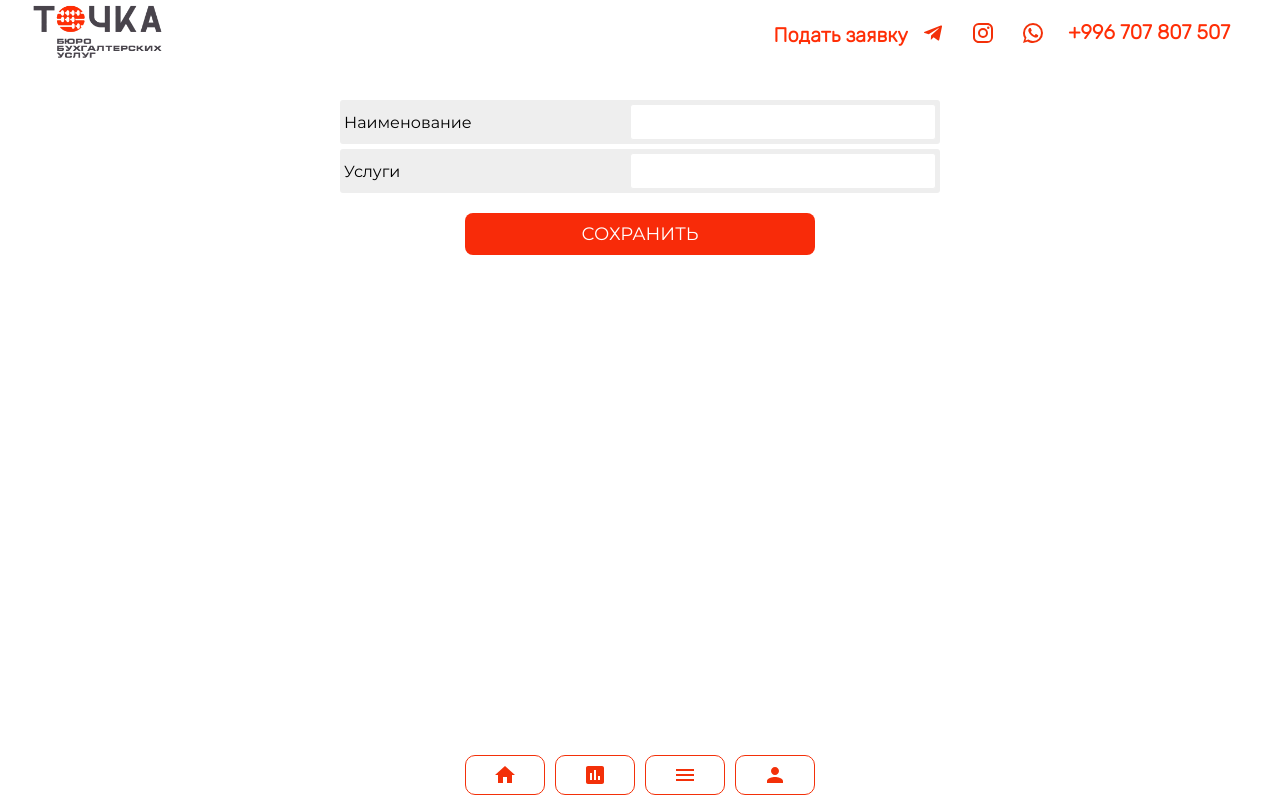
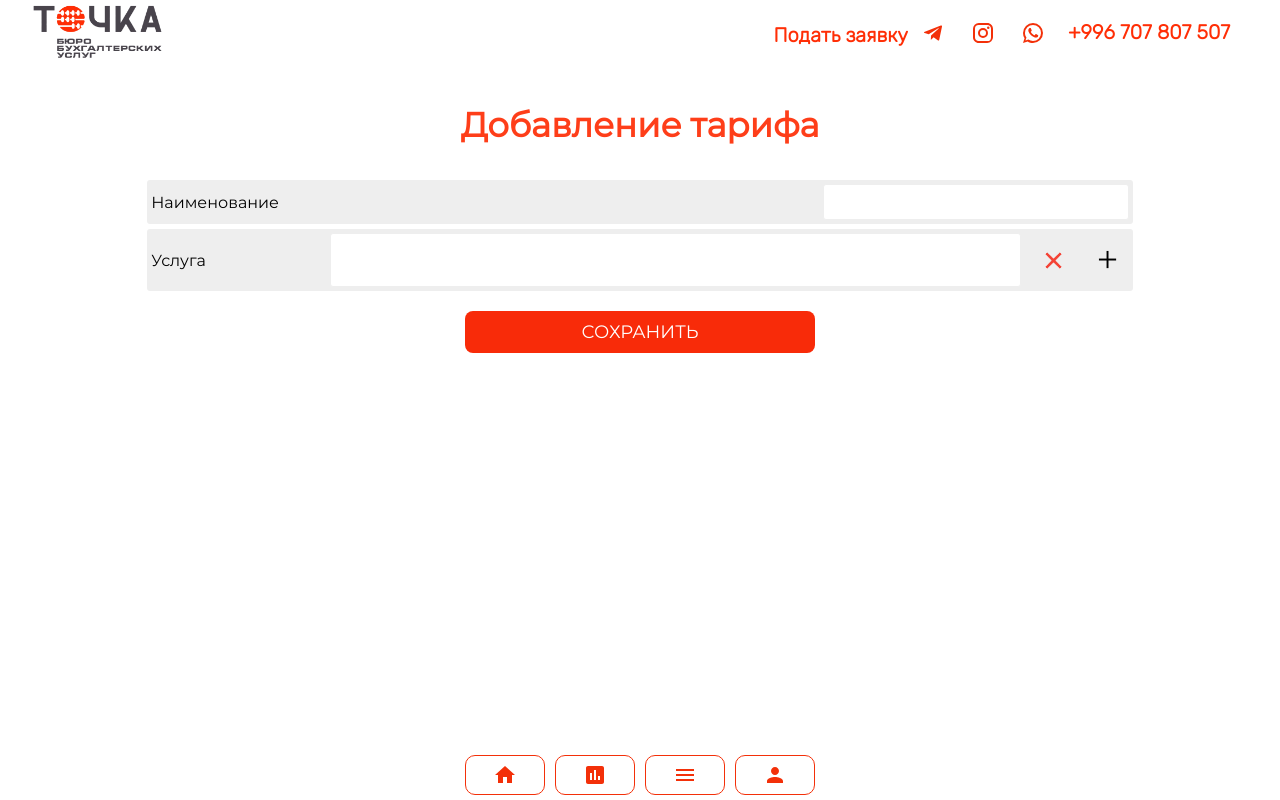
Before and after one commit to TaalaiDiushembekov/bbu, a React (Create React App) app in the folder frontend/: page /add-tariff in a window 1280 px wide. Built offline with nearby package versions, Linux system fonts and the light colour scheme; no server answers.

Commit message:
add tariff form logic

```diff
--- a/frontend/src/screens/AddTariff/AddTariff.css
+++ b/frontend/src/screens/AddTariff/AddTariff.css
@@ -1,5 +1,41 @@
 .addTariff{
-  max-width: 600px;
+  max-width: 800px;
+  min-width: 80%;
   margin: 30px auto 0;
   text-align: center;
 }
+
+.service-input{
+  width: 70%;
+  max-width: 70%;
+  resize: none;
+  outline: none;
+  border: 1px solid #eee;
+  padding: 8px 2px;
+  border-radius: 3px;
+  font-size: 16px;
+  margin-left: auto;
+}
+
+.tariff-small-btn{
+  margin: 0 10px 0 20px;
+  border: none;
+  width: 25px;
+  height: 25px;
+  cursor: pointer;
+}
+
+.tariff-small-btn:hover{
+  border: 1px solid #eee;
+}
+
+.remove-btn{
+  background: url('../../images/remove.png') no-repeat;
+  background-size: contain;
+}
+
+.add-btn{
+  background: url('../../images/add.png') no-repeat;
+  background-size: contain;
+  width: 23px;
+}
--- a/frontend/src/screens/AddTariff/AddTariff.js
+++ b/frontend/src/screens/AddTariff/AddTariff.js
@@ -4,39 +4,79 @@ import Button from "../../components/UI/Button/Button";
 import './AddTariff.css';
 
 const AddTariff = () => {
-  const [tariff, setTariff] = useState({
-    name: '',
-    services: []
-  });
+  const [name, setName] = useState('');
 
-  const inputHandler = e => {
+  const [services, setServices] = useState(['']);
 
+  const addServiceInput = () => {
+    console.log(services);
+    if (services[services.length-1] !== '' ) {
+      setServices(prev => [
+        ...prev,
+        ''
+      ]);
+    }
+  };
+
+  const removeService = index => {
+    setServices([
+      ...services.slice(0, index),
+      ...services.slice(index + 1)
+    ]);
+  };
+
+  const serviceChangeHandler = (e, index) => {
+    setServices(prev => {
+      const arr = [...prev];
+      arr[index] = e.replace(/ /g, '');
+      return arr;
+    });
+  };
+
+  const submitFormHandler = async e => {
+    e.preventDefault();
+    const filledServices = services.filter(item => item !== "");
+    console.log({name, services: filledServices});
   };
 
   return (
     <div className="container">
       <div className="addTariff">
-        <form>
+        <h3 className="title">Добавление тарифа</h3>
+        <form onSubmit={submitFormHandler}>
           <div className="input-wrapper">
             <TextField
               type="text"
               name="name"
-              value={tariff.name}
-              onChange={inputHandler}
+              value={name}
+              onChange={e => setName(e.target.value)}
               label="Наименование"
               required={true}
             />
           </div>
-          <div className="input-wrapper">
-            <TextField
-              type="text"
-              name="services"
-              value={tariff.services}
-              onChange={inputHandler}
-              label="Услуги"
-              required={true}
-            />
-          </div>
+          {services.map((item, i) => (
+            <div className="input-wrapper" key={i}>
+              <label htmlFor="services">Услуга</label>
+              <textarea
+                wrap="soft"
+                name="services"
+                id="services"
+                value={item}
+                onChange={e => serviceChangeHandler(e.target.value, i)}
+                label="Услуга"
+                className='service-input'
+              />
+              <button
+                type="button"
+                className="tariff-small-btn remove-btn"
+                disabled={services.length === 1}
+                onClick={() => removeService(i)}></button>
+              <button
+                type="button"
+                className="tariff-small-btn add-btn"
+                onClick={addServiceInput}></button>
+            </div>
+          ))}
           <Button
             type="submit"
             title="Сохранить"
```
Also changed, not shown: frontend/src/images/add.png (added), frontend/src/images/remove.png (added).
